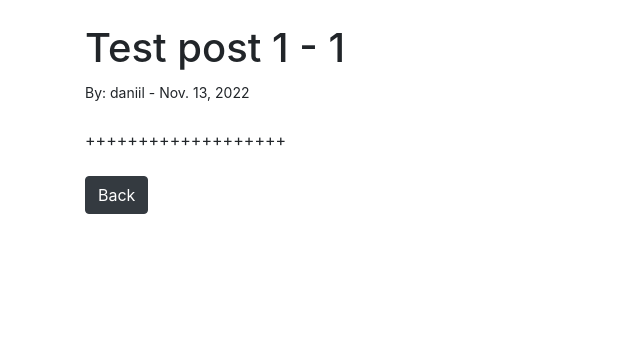
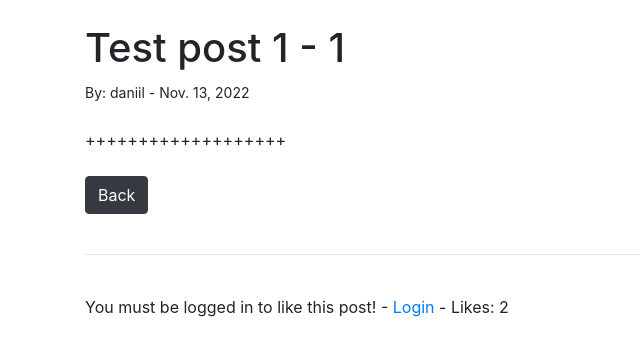
Before and after one commit to DaniilTorubara/lab04_django_blog, a Django app: page /article/1 in a window 1280 px wide. Shown: the part 56-412 px from the top of the page, without its empty margins (0-640 px from the left). Run offline with Django 4.2, Linux system fonts and the light colour scheme; data comes from the database, SQL or seed files in the repository; both versions use the stored data as it was after the commit; some libraries are stand-ins or nearby versions.

Commit message:
commit 3: new text editor, like button, snippet

```diff
--- a/blog/authentication/views.py
+++ b/blog/authentication/views.py
@@ -1,11 +1,11 @@
 from django.shortcuts import render
 from django.views import generic
-from django.contrib.auth.forms import UserCreationForm
 from django.urls import reverse_lazy
+from .forms import SingUpForm
 
 # Create your views here.
 
 class UserRegisterView(generic.CreateView):
-    form_class = UserCreationForm
+    form_class = SingUpForm
     template_name = 'registration/registration.html'
     success_url = reverse_lazy('login')
--- a/blog/blog/settings.py
+++ b/blog/blog/settings.py
@@ -39,6 +39,7 @@ INSTALLED_APPS = [
     "django.contrib.staticfiles",
     "the_blog",
     "authentication",
+    "ckeditor",
 ]
 
 MIDDLEWARE = [
--- a/blog/the_blog/models.py
+++ b/blog/the_blog/models.py
@@ -2,6 +2,9 @@ from django.db import models
 from django.contrib.auth.models import User
 from django.urls import reverse
 from datetime import datetime, date
+#pip install django-ckeditor
+from ckeditor.fields import RichTextField
+
 
 # Create your models here.
 
@@ -18,9 +21,14 @@ class Post(models.Model):
     title = models.CharField(max_length = 255)
     title_tag = models.CharField(max_length = 255)
     author = models.ForeignKey(User, on_delete = models.CASCADE)
-    body = models.TextField()
+    body = RichTextField(blank = True, null = True)
     post_date = models.DateField(auto_now_add = True)
     category = models.CharField(max_length = 255, default = 'uncategorized')
+    snippet = models.CharField(max_length = 255, default = 'Click to read full post')
+    likes = models.ManyToManyField(User, related_name = 'blog_posts')
+
+    def total_likes(self):
+        return self.likes.count()
 
     def __str__(self):
         return self.title + " | " + str(self.author)
--- a/blog/the_blog/templates/add_post.html
+++ b/blog/the_blog/templates/add_post.html
@@ -11,10 +11,16 @@
     <div class = 'form-group'>
         <form method = "POST">
             {% csrf_token %}
+            {{ form.media }}
             {{ form.as_p }}
             <button class = "btn btn-dark">Post</button>
         </form>
     </div>
+
+    <script>
+        var name = '{{ user.id }}';
+        document.getElementById('user').value = name;
+    </script>
 
 {% else %}
 
--- a/blog/the_blog/templates/article_details.html
+++ b/blog/the_blog/templates/article_details.html
@@ -29,4 +29,23 @@
 
 <a href = "{% url 'home' %}" class = "btn btn-dark">Back</a>
 
+<br/><br/>
+<hr>
+<br/>
+<form action = '{% url "like_post" post.pk %}' method = 'POST'>
+    {% csrf_token %}
+    {% if user.is_authenticated %}
+        {% if liked %}
+            <button type = 'submit', name = 'post_id', value = '{{ post.id }}', class = 'btn btn-dark'>Unlike</button>
+        {% else %}
+            <button type = 'submit', name = 'post_id', value = '{{ post.id }}', class = 'btn btn-dark'>Like</button>
+        {% endif %}
+    {% else %}
+    You must be logged in to like this post! - <a href="{% url 'login' %}">Login</a>
+    {% endif %}
+
+    - Likes: {{ post.total_likes }}
+</form>
+
+
 {% endblock %}
--- a/blog/the_blog/templates/home.html
+++ b/blog/the_blog/templates/home.html
@@ -17,7 +17,8 @@
             <small><a href = "{% url 'delete_post' post.pk %}">Delete</a></small><br/>
         {% endif %}
     {% endif %}
-{{ post.body|slice:":500"|safe }}</li>
+    {{ post.snippet }}
+</li>
 <br/>
 
 {% endfor %}
--- a/blog/the_blog/templates/update_post.html
+++ b/blog/the_blog/templates/update_post.html
@@ -11,6 +11,7 @@
         <div class = 'form-group'>
             <form method = "POST">
                 {% csrf_token %}
+                {{ form.media }}
                 {{ form.as_p }}
                 <button class = "btn btn-dark">Update</button>
             </form>
--- a/blog/the_blog/urls.py
+++ b/blog/the_blog/urls.py
@@ -1,5 +1,5 @@
 from django.urls import path
-from .views import HomeView, ArticleDetailView, AddPostView, UpdatePostView, DeletePostView, AddCategoryView, CategoryView, CategoryListView
+from .views import HomeView, ArticleDetailView, AddPostView, UpdatePostView, DeletePostView, AddCategoryView, CategoryView, CategoryListView, LikeView
 
 urlpatterns = [
     path('', HomeView.as_view(), name = "home"),
@@ -10,4 +10,5 @@ urlpatterns = [
     path('add_category/', AddCategoryView.as_view(), name = 'add_category'),
     path('category/<str:categ>/', CategoryView, name = 'category'),
     path('category_list/', CategoryListView, name = 'category-list'),
+    path('like/<int:pk>', LikeView, name = 'like_post'),
 ]
--- a/blog/the_blog/views.py
+++ b/blog/the_blog/views.py
@@ -1,8 +1,9 @@
-from django.shortcuts import render
+from django.shortcuts import render, get_object_or_404
 from django.views.generic import ListView, DetailView, CreateView, UpdateView, DeleteView
 from .models import Post, Category
-from django.urls import reverse_lazy
+from django.urls import reverse_lazy, reverse
 from .forms import PostForm, EditForm
+from django.http import HttpResponseRedirect
 
 # Create your views here.
 
@@ -24,7 +25,17 @@ class ArticleDetailView(DetailView):
     def get_context_data(self, *args, **kwargs):
         categ_menu = Category.objects.all()
         context = super(ArticleDetailView, self).get_context_data(*args, **kwargs)
+
+        current_post = get_object_or_404(Post, id = self.kwargs['pk'])
+        total_likes = current_post.total_likes()
+
+        liked = False
+        if current_post.likes.filter(id = self.request.user.id).exists():
+            liked = True
+
         context["categ_menu"] = categ_menu
+        context["totat_likes"] = total_likes
+        context["liked"] = liked
         return context
 
 class AddPostView(CreateView):
@@ -54,3 +65,14 @@ def CategoryView(request, categ):
 def CategoryListView(request):
     categ_menu_list = Category.objects.all()
     return render(request, 'category_list.html', {'categ_menu_list': categ_menu_list})
+
+def LikeView(request, pk):
+    post = get_object_or_404(Post, id = request.POST.get('post_id'))
+    liked = False
+    if post.likes.filter(id = request.user.id).exists():
+        post.likes.remove(request.user)
+        liked = False
+    else:
+        post.likes.add(request.user)
+        liked = True
+    return HttpResponseRedirect(reverse('article-detail', args = [str(pk)]))
```
Also changed, not shown: blog/authentication/forms.py (added, +18 -0 lines), blog/the_blog/forms.py (+5 -3 lines), blog/db.sqlite3, blog/the_blog/migrations/0005_post_likes.py (added), blog/the_blog/migrations/0006_alter_post_body.py (added), blog/the_blog/migrations/0007_post_snippet.py (added).
